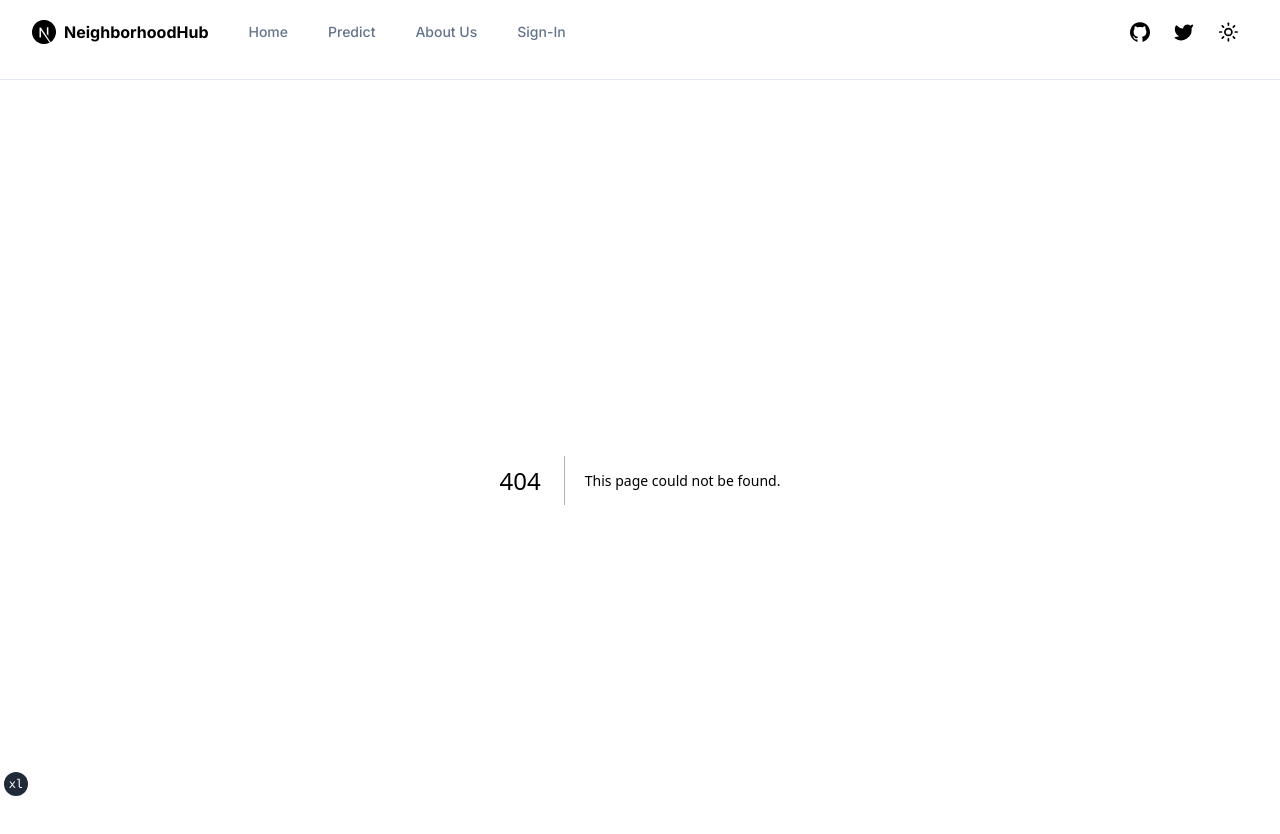
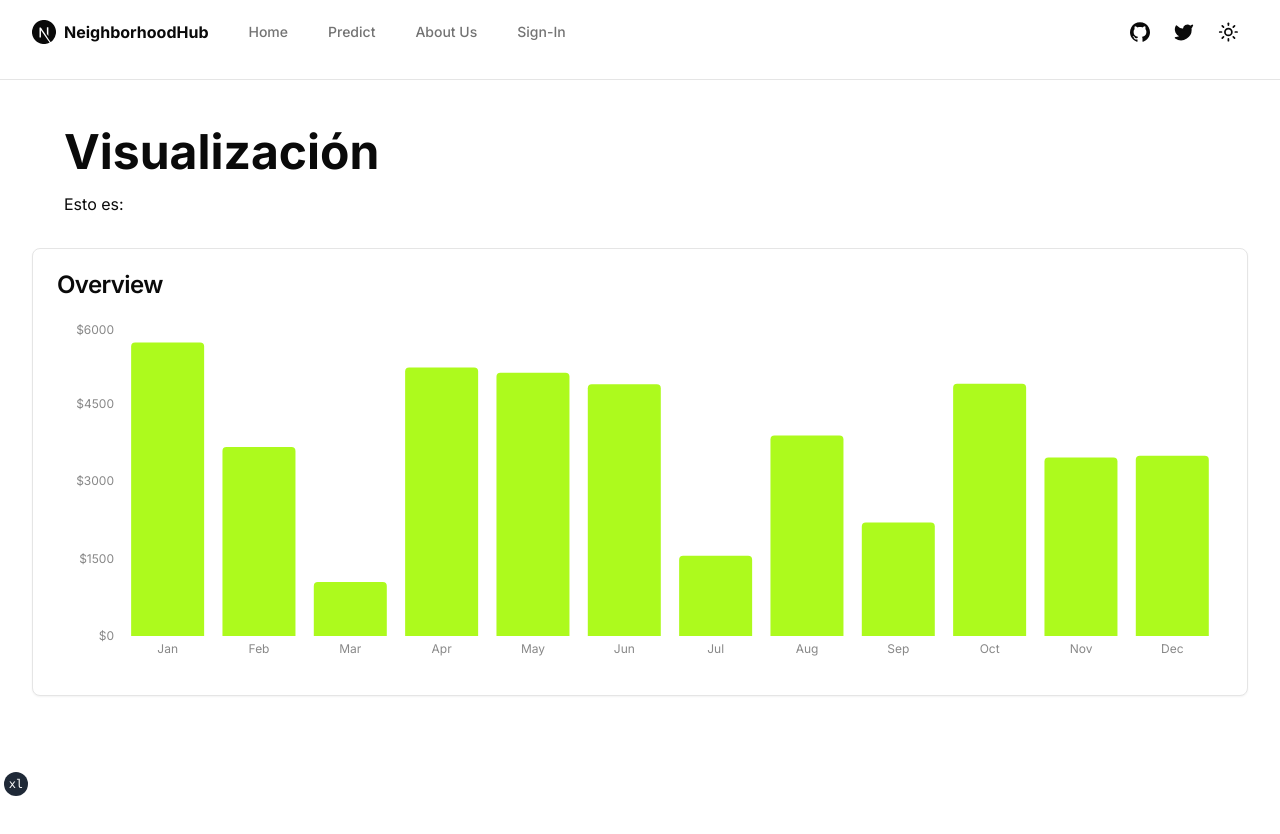
Before and after one commit to TempleOSi/frontend, a Next.js app: page /visualization in a window 1280 px wide. Before the commit this address had no page. Shown: the top 834 px of the page. After the commit the page ends 800 px from the top, so only its background shows below. Built offline with nearby package versions, Linux system fonts and the light colour scheme.

Commit message:
feature(visualización): Pagina para visualizar graficas

```diff
--- a/app/about-us/page.tsx
+++ b/app/about-us/page.tsx
@@ -1,5 +1,3 @@
-import React from 'react'
-
 // Componentes
 import HeadInfo from '@/components/elements/head-info'
 import SmtextTitleText from '@/components/elements/smtext-title-text';
--- a/app/predict/page.tsx
+++ b/app/predict/page.tsx
@@ -1,25 +1,8 @@
 'use client';
 
-import Link from "next/link"
-
-import { siteConfig } from "@/config/site"
-import { buttonVariants } from "@/components/ui/button"
-import { ConfirmEventButton } from "@/components/confirm-event-button"
-import { Button } from "@/components/ui/button"
-import { Toaster } from "@/components/ui/toaster"
-import Imagen1 from "@/components/imagen1"
-import { Input } from "@/components/ui/input"
-import {
-  Card,
-  CardContent,
-  CardDescription,
-  CardFooter,
-  CardHeader,
-  CardTitle,
-} from "@/components/ui/card"
 import HouseForm from "@/components/form/HouseForm"
 
-export default async function IndexPage() {
+export default async function PredictPage() {
 
   return (
     <>
@@ -28,7 +11,6 @@ export default async function IndexPage() {
           <p className="text-2xl font-bold"> Predict </p>
           <HouseForm />
         </div>
-        <Toaster />
       </section>
     </>
   )
--- /dev/null
+++ b/app/visualization/page.tsx
@@ -0,0 +1,35 @@
+"use client";
+
+import {
+  Card,
+  CardContent,
+  CardDescription,
+  CardFooter,
+  CardHeader,
+  CardTitle,
+} from "@/components/ui/card"
+import { Toaster } from "@/components/ui/toaster"
+import BarChar from "@/components/charts/barchar";
+
+const page = () => {
+  return (
+    <section className="container w-screen">
+      <div className="p-8 mt-4">
+        <h2 className="text-5xl font-bold">Visualización</h2>
+        <p className="mt-4">Esto es:</p>
+      </div>
+      <Card>
+        <CardHeader>
+          <CardTitle>Overview</CardTitle>
+        </CardHeader>
+        <CardContent>
+          <BarChar />
+        </CardContent>
+      </Card>
+      <Toaster />
+    </section>
+  )
+}
+
+
+export default page
--- /dev/null
+++ b/components/charts/barchar.tsx
@@ -0,0 +1,81 @@
+"use client";
+
+import { Bar, BarChart, ResponsiveContainer, XAxis, YAxis } from "recharts"
+
+const data = [
+    {
+      name: "Jan",
+      total: Math.floor(Math.random() * 5000) + 1000,
+    },
+    {
+      name: "Feb",
+      total: Math.floor(Math.random() * 5000) + 1000,
+    },
+    {
+      name: "Mar",
+      total: Math.floor(Math.random() * 5000) + 1000,
+    },
+    {
+      name: "Apr",
+      total: Math.floor(Math.random() * 5000) + 1000,
+    },
+    {
+      name: "May",
+      total: Math.floor(Math.random() * 5000) + 1000,
+    },
+    {
+      name: "Jun",
+      total: Math.floor(Math.random() * 5000) + 1000,
+    },
+    {
+      name: "Jul",
+      total: Math.floor(Math.random() * 5000) + 1000,
+    },
+    {
+      name: "Aug",
+      total: Math.floor(Math.random() * 5000) + 1000,
+    },
+    {
+      name: "Sep",
+      total: Math.floor(Math.random() * 5000) + 1000,
+    },
+    {
+      name: "Oct",
+      total: Math.floor(Math.random() * 5000) + 1000,
+    },
+    {
+      name: "Nov",
+      total: Math.floor(Math.random() * 5000) + 1000,
+    },
+    {
+      name: "Dec",
+      total: Math.floor(Math.random() * 5000) + 1000,
+    },
+  ]
+
+
+const BarChar = () => {
+    return (
+        <ResponsiveContainer width="100%" height={350}>
+          <BarChart data={data}>
+            <XAxis
+              dataKey="name"
+              stroke="#888888"
+              fontSize={12}
+              tickLine={false}
+              axisLine={false}
+            />
+            <YAxis
+              stroke="#888888"
+              fontSize={12}
+              tickLine={false}
+              axisLine={false}
+              tickFormatter={(value) => `$${value}`}
+            />
+            <Bar dataKey="total" fill="#adfa1d" radius={[4, 4, 0, 0]} />
+          </BarChart>
+        </ResponsiveContainer>
+      )
+}
+
+export default BarChar
--- a/config/site.ts
+++ b/config/site.ts
@@ -21,7 +21,6 @@ export const siteConfig = {
     {
       title: "Sign-In",
       href: "/sign-in",
-
     },
   ],
   links: {
--- a/package.json
+++ b/package.json
@@ -31,6 +31,7 @@
     "react-day-picker": "^8.8.0",
     "react-dom": "^18.2.0",
     "react-hook-form": "^7.45.4",
+    "recharts": "^2.8.0",
     "sharp": "^0.31.3",
     "tailwind-merge": "^1.13.2",
     "tailwindcss-animate": "^1.0.6",
--- a/styles/globals.css
+++ b/styles/globals.css
@@ -5,70 +5,50 @@
 @layer base {
   :root {
     --background: 0 0% 100%;
-    --foreground: 222.2 47.4% 11.2%;
-
-    --muted: 210 40% 96.1%;
-    --muted-foreground: 215.4 16.3% 46.9%;
-
+    --foreground: 0 0% 3.9%;
+    --card: 0 0% 100%;
+    --card-foreground: 0 0% 3.9%;
     --popover: 0 0% 100%;
-    --popover-foreground: 222.2 47.4% 11.2%;
-
-    --border: 214.3 31.8% 91.4%;
-    --input: 214.3 31.8% 91.4%;
-
-    --card: 0 0% 100%;
-    --card-foreground: 222.2 47.4% 11.2%;
-
-    --primary: 222.2 47.4% 11.2%;
-    --primary-foreground: 210 40% 98%;
-
-    --secondary: 210 40% 96.1%;
-    --secondary-foreground: 222.2 47.4% 11.2%;
-
-    --accent: 210 40% 96.1%;
-    --accent-foreground: 222.2 47.4% 11.2%;
-
-    --destructive: 0 100% 50%;
-    --destructive-foreground: 210 40% 98%;
-
-    --ring: 215 20.2% 65.1%;
-
+    --popover-foreground: 0 0% 3.9%;
+    --primary: 0 72.2% 50.6%;
+    --primary-foreground: 0 85.7% 97.3%;
+    --secondary: 0 0% 96.1%;
+    --secondary-foreground: 0 0% 9%;
+    --muted: 0 0% 96.1%;
+    --muted-foreground: 0 0% 45.1%;
+    --accent: 0 0% 96.1%;
+    --accent-foreground: 0 0% 9%;
+    --destructive: 0 84.2% 60.2%;
+    --destructive-foreground: 0 0% 98%;
+    --border: 0 0% 89.8%;
+    --input: 0 0% 89.8%;
+    --ring: 0 72.2% 50.6%;
     --radius: 0.5rem;
   }
 
   .dark {
-    --background: 224 71% 4%;
-    --foreground: 213 31% 91%;
-
-    --muted: 223 47% 11%;
-    --muted-foreground: 215.4 16.3% 56.9%;
-
-    --accent: 216 34% 17%;
-    --accent-foreground: 210 40% 98%;
-
-    --popover: 224 71% 4%;
-    --popover-foreground: 215 20.2% 65.1%;
-
-    --border: 216 34% 17%;
-    --input: 216 34% 17%;
-
-    --card: 224 71% 4%;
-    --card-foreground: 213 31% 91%;
-
-    --primary: 210 40% 98%;
-    --primary-foreground: 222.2 47.4% 1.2%;
-
-    --secondary: 222.2 47.4% 11.2%;
-    --secondary-foreground: 210 40% 98%;
-
-    --destructive: 0 63% 31%;
-    --destructive-foreground: 210 40% 98%;
-
-    --ring: 216 34% 17%;
-
-    --radius: 0.5rem;
+    --background: 0 0% 3.9%;
+    --foreground: 0 0% 98%;
+    --card: 0 0% 3.9%;
+    --card-foreground: 0 0% 98%;
+    --popover: 0 0% 3.9%;
+    --popover-foreground: 0 0% 98%;
+    --primary: 0 72.2% 50.6%;
+    --primary-foreground: 0 85.7% 97.3%;
+    --secondary: 0 0% 14.9%;
+    --secondary-foreground: 0 0% 98%;
+    --muted: 0 0% 14.9%;
+    --muted-foreground: 0 0% 63.9%;
+    --accent: 0 0% 14.9%;
+    --accent-foreground: 0 0% 98%;
+    --destructive: 0 62.8% 30.6%;
+    --destructive-foreground: 0 0% 98%;
+    --border: 0 0% 14.9%;
+    --input: 0 0% 14.9%;
+    --ring: 0 72.2% 50.6%;
   }
 }
+
 
 @layer base {
   * {
```
Also changed, not shown: 1 other file (tests, documents, lock files or other folders).
